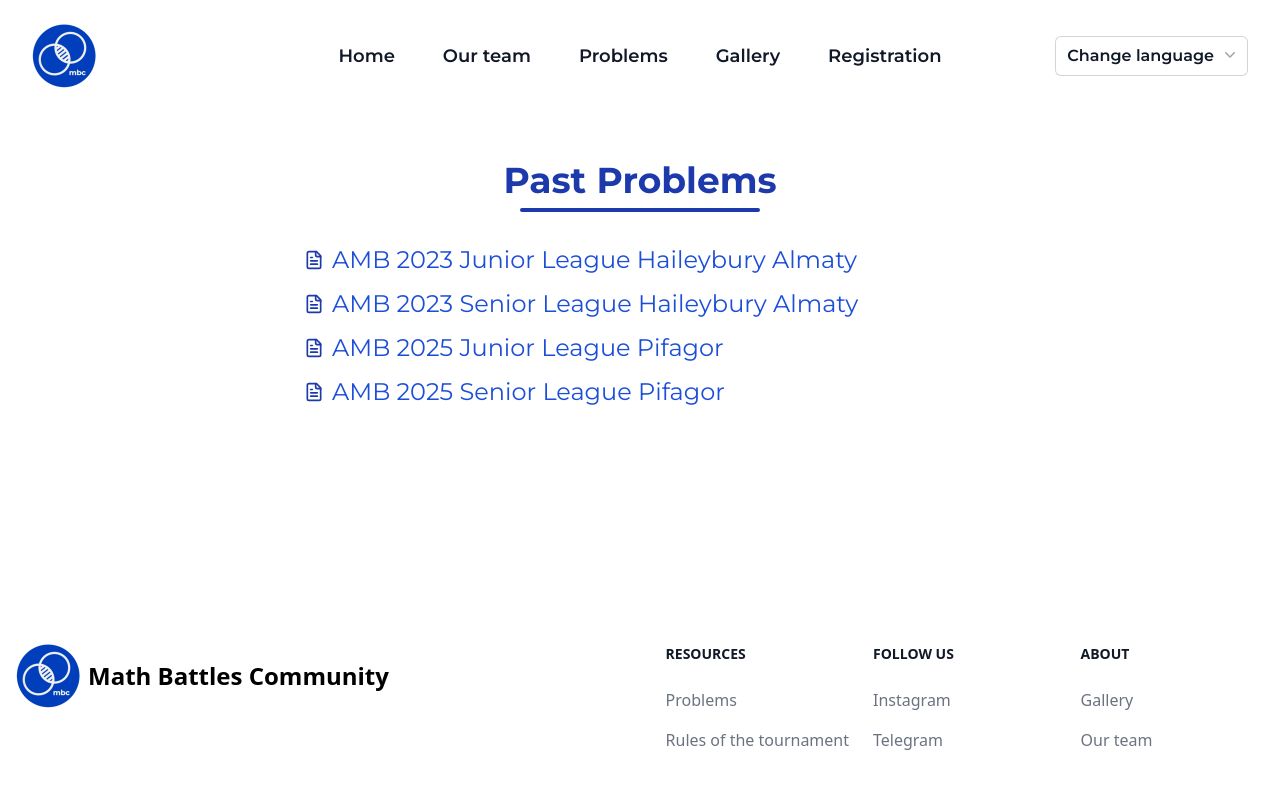
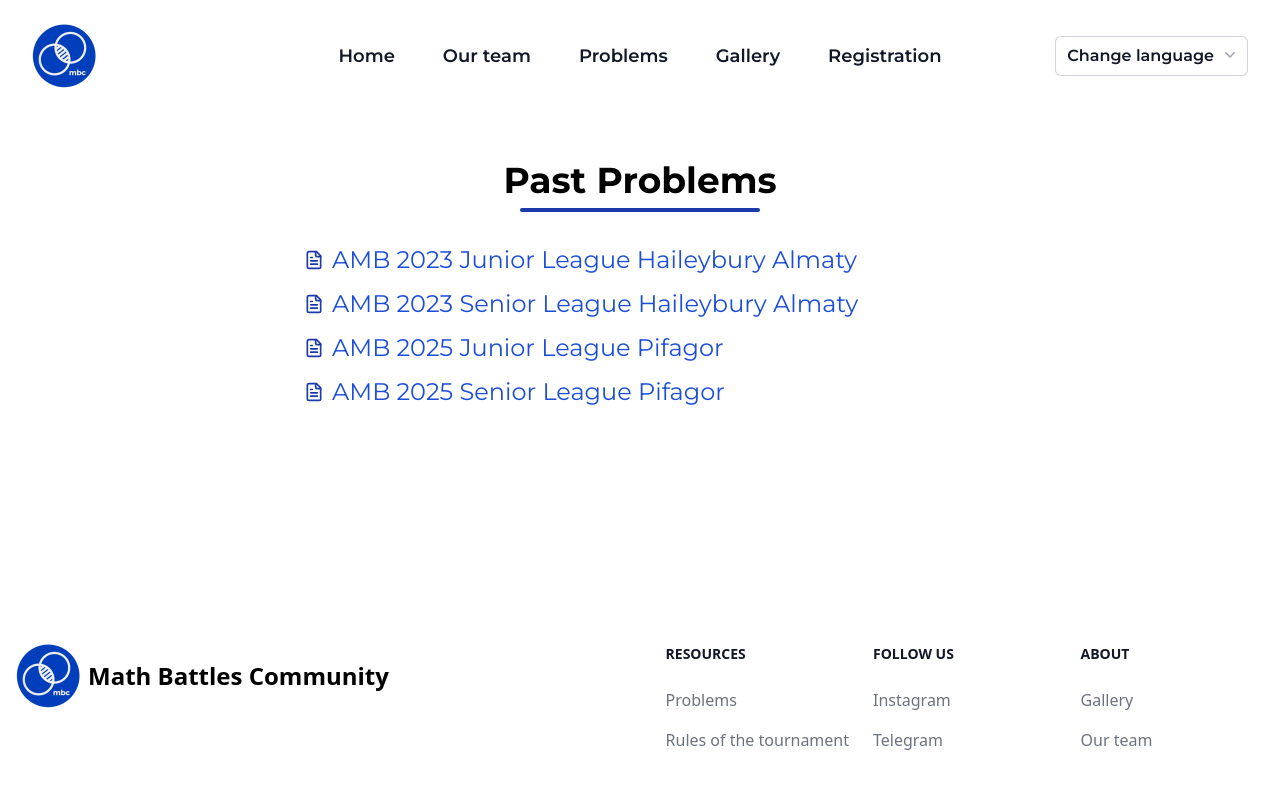
Before and after one commit to rimochek/math-battles, a Next.js app: page /en/problems in a window 1280 px wide. Shown: the top 788 px of the page. Built offline with nearby package versions, Linux system fonts and the light colour scheme.

Commit message:
Update page.tsx

```diff
--- a/src/app/[locale]/problems/page.tsx
+++ b/src/app/[locale]/problems/page.tsx
@@ -9,7 +9,7 @@ export default function PastProblems() {
   return (
     <div className="mx-auto max-w-4xl p-6 lg:px-8 py-12">
       <div className="flex flex-col justify-center items-center mb-8">
-        <h2 className="text-4xl font-bold text-[#1D3AAC] mb-2">{t("title")}</h2>
+        <h2 className="text-4xl font-bold mb-2">{t("title")}</h2>
         <div className="h-1 w-60 rounded-lg" style={{ backgroundColor: "#1D3AAC" }} />
       </div>
       <ul className="space-y-3 max-w-2xl mx-auto">
```
